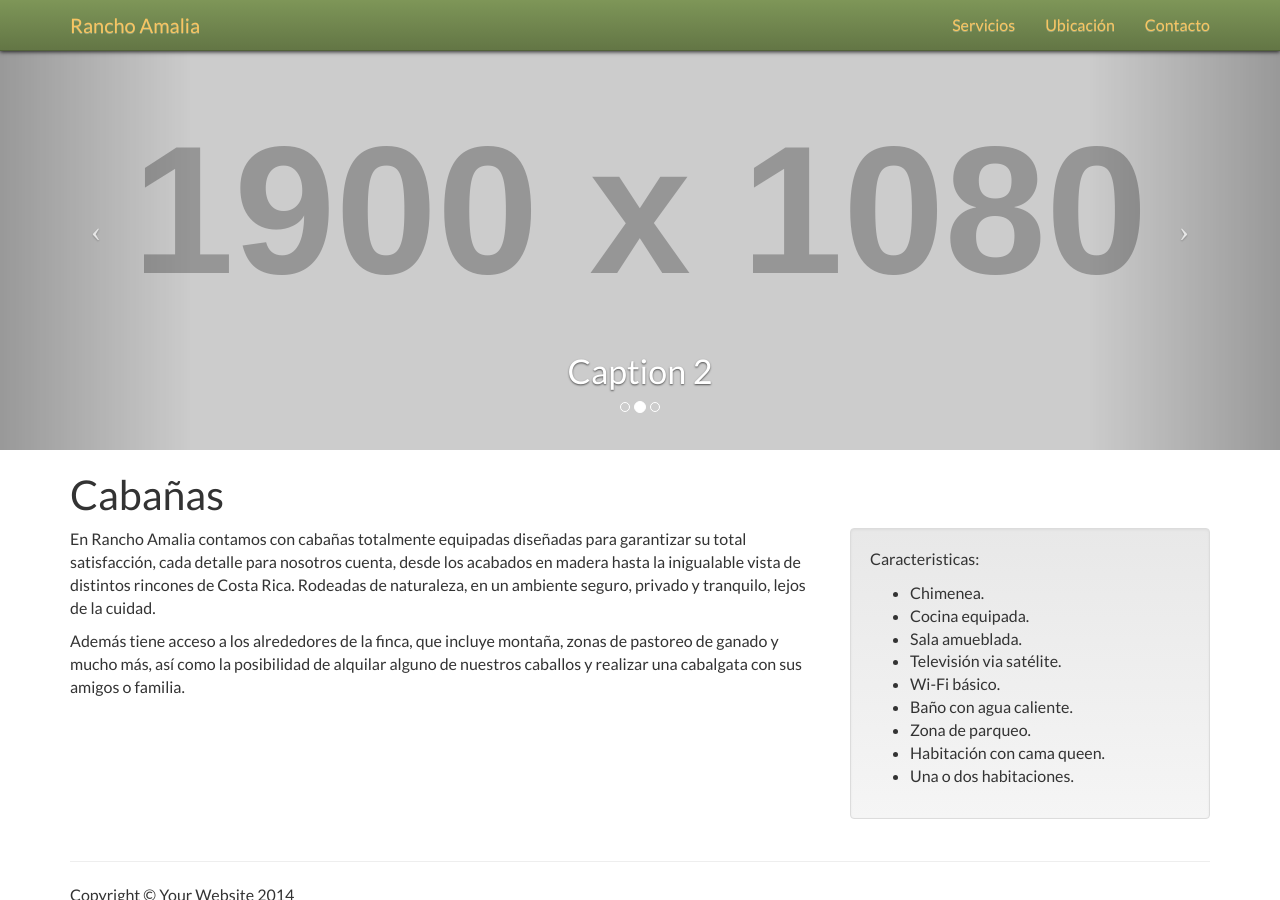
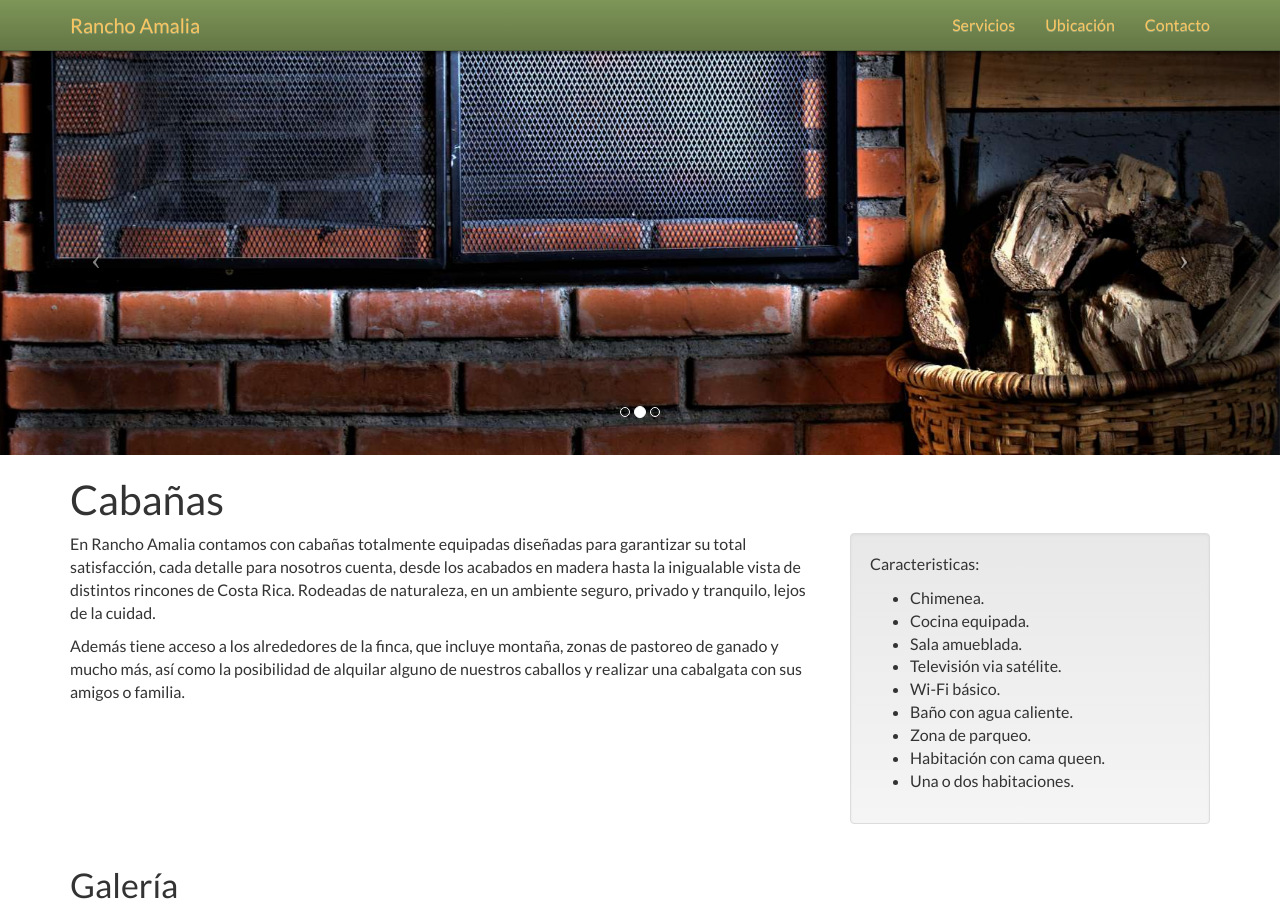
Before and after one commit to gonzbar/rancho-amalia, a Jekyll site: the page built from cabanas/index.html, in a window 1280 px wide and 900 px high. Built offline with Jekyll 4.4.1, drawn with Linux system fonts in a browser that asks for light colours.

Commit message:
ajustes pagina cabanas

```diff
--- a/cabanas/index.html
+++ b/cabanas/index.html
@@ -13,25 +13,13 @@
     <!-- Wrapper for Slides -->
     <div class="carousel-inner">
         <div class="item active">
-            <!-- Set the first background image using inline CSS below. -->
-            <div class="fill" style="background-image:url('http://placehold.it/1900x1080&text=Slide One');"></div>
-            <div class="carousel-caption">
-                <h2>Caption 1</h2>
-            </div>
+            <div class="fill" style="background-image:url('{{ "/images/header/cabanas/cabana-header1.jpg" | prepend: site.baseurl }}');"></div>
         </div>
         <div class="item">
-            <!-- Set the second background image using inline CSS below. -->
-            <div class="fill" style="background-image:url('http://placehold.it/1900x1080&text=Slide Two');"></div>
-            <div class="carousel-caption">
-                <h2>Caption 2</h2>
-            </div>
+            <div class="fill" style="background-image:url('{{ "/images/header/cabanas/cabana-header2.jpg" | prepend: site.baseurl }}');"></div>
         </div>
         <div class="item">
-            <!-- Set the third background image using inline CSS below. -->
-            <div class="fill" style="background-image:url('http://placehold.it/1900x1080&text=Slide Three');"></div>
-            <div class="carousel-caption">
-                <h2>Caption 3</h2>
-            </div>
+            <div class="fill" style="background-image:url('{{ "/images/header/cabanas/cabana-header3.jpg" | prepend: site.baseurl }}');"></div>
         </div>
     </div>
 
@@ -77,6 +65,19 @@
         </div>
     </div>
 
+    <div class="row">
+        <div class="col-lg-12">
+            <h2>Galería</h2>
+        </div>
+        {% for i in (1..10) %}
+        <div class="col-lg-3 col-md-4 col-xs-6 thumb">
+            <a class="thumbnail" href="#">
+                <img class="img-responsive" src="http://placehold.it/400x300" alt="">
+            </a>
+        </div>
+        {% endfor %}
+    </div>
+
     <hr>
 
     <!-- Footer -->
--- a/css/ra.css
+++ b/css/ra.css
@@ -222,7 +222,16 @@
 /* You can change the height of the carousel by changing the height in the class below. It is set to 50% by default, but can be any height! */
 
 .carousel {
-    height: 50%;
+    margin-top: 50px;
+    height: 45%;
+}
+
+@media(max-width:768px) {
+    .carousel {
+        margin-top: 50px;
+        height: 25%;
+    }
+
 }
 
 .item,
```
Also changed, not shown: _config.yml (line endings or trailing spaces), images/header/cabanas/cabana-header1.jpg (added), images/header/cabanas/cabana-header2.jpg (added), images/header/cabanas/cabana-header3.jpg (added).
